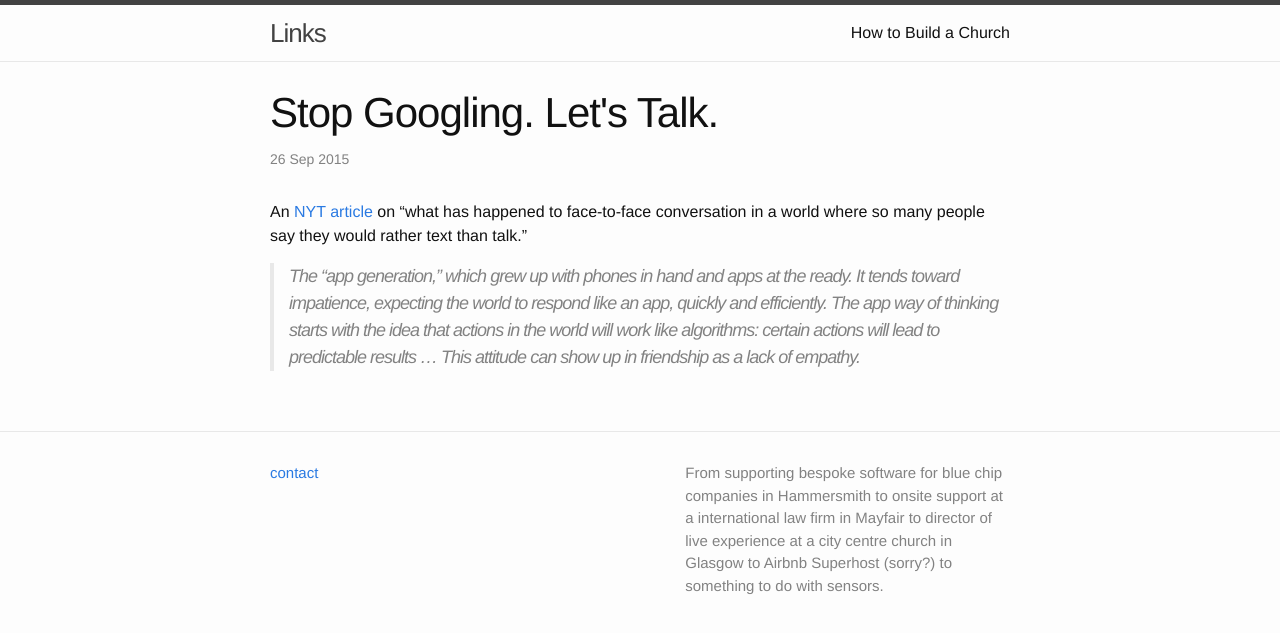
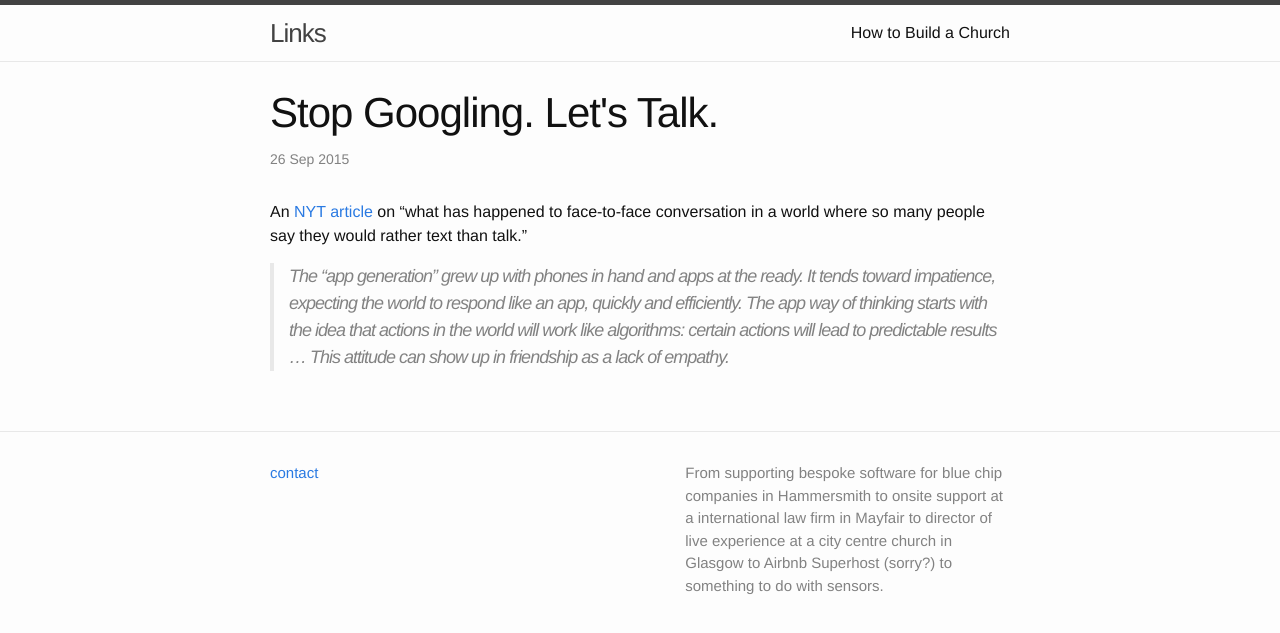
Before and after one commit to FordPark/fordpark.github.io, a Jekyll site: the page built from _posts/2015-09-26-stop-googling-lets-talk.markdown, in a window 1280 px wide. Shown: the top 633 px of the page. Built offline with Jekyll 4.4.1, drawn with Linux system fonts in a browser that asks for light colours.

Commit message:
Amend _posts/2015-09-26-stop-googling-lets-talk.markdown excerpt.

```diff
--- a/_posts/2015-09-26-stop-googling-lets-talk.markdown
+++ b/_posts/2015-09-26-stop-googling-lets-talk.markdown
@@ -6,4 +6,4 @@ categories:
 ---
 An [NYT article](http://www.nytimes.com/2015/09/27/opinion/sunday/stop-googling-lets-talk.html) on "what has happened to face-to-face conversation in a world where so many people say they would rather text than talk."
 
->The “app generation,” which grew up with phones in hand and apps at the ready. It tends toward impatience, expecting the world to respond like an app, quickly and efficiently. The app way of thinking starts with the idea that actions in the world will work like algorithms: certain actions will lead to predictable results ... This attitude can show up in friendship as a lack of empathy.
+>The “app generation” grew up with phones in hand and apps at the ready. It tends toward impatience, expecting the world to respond like an app, quickly and efficiently. The app way of thinking starts with the idea that actions in the world will work like algorithms: certain actions will lead to predictable results ... This attitude can show up in friendship as a lack of empathy.
```
